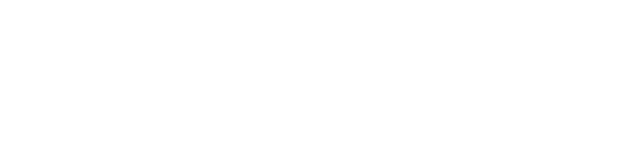
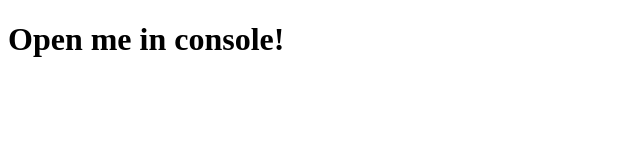
Before and after one commit to JpadillaCoding/Game-of-War, a plain HTML site: page index.html in a window 1280 px wide. Shown: the whole page, without its empty margins (0-640 px from the left). Drawn offline with Linux system fonts and the light colour scheme.

Commit message:
added instructions on html

```diff
--- a/index.html
+++ b/index.html
@@ -9,5 +9,6 @@
     </script>
   </head>
   <body onload="gow()";>
+    <h1>Open me in console!</h1>
   </body>
 </html>
```
